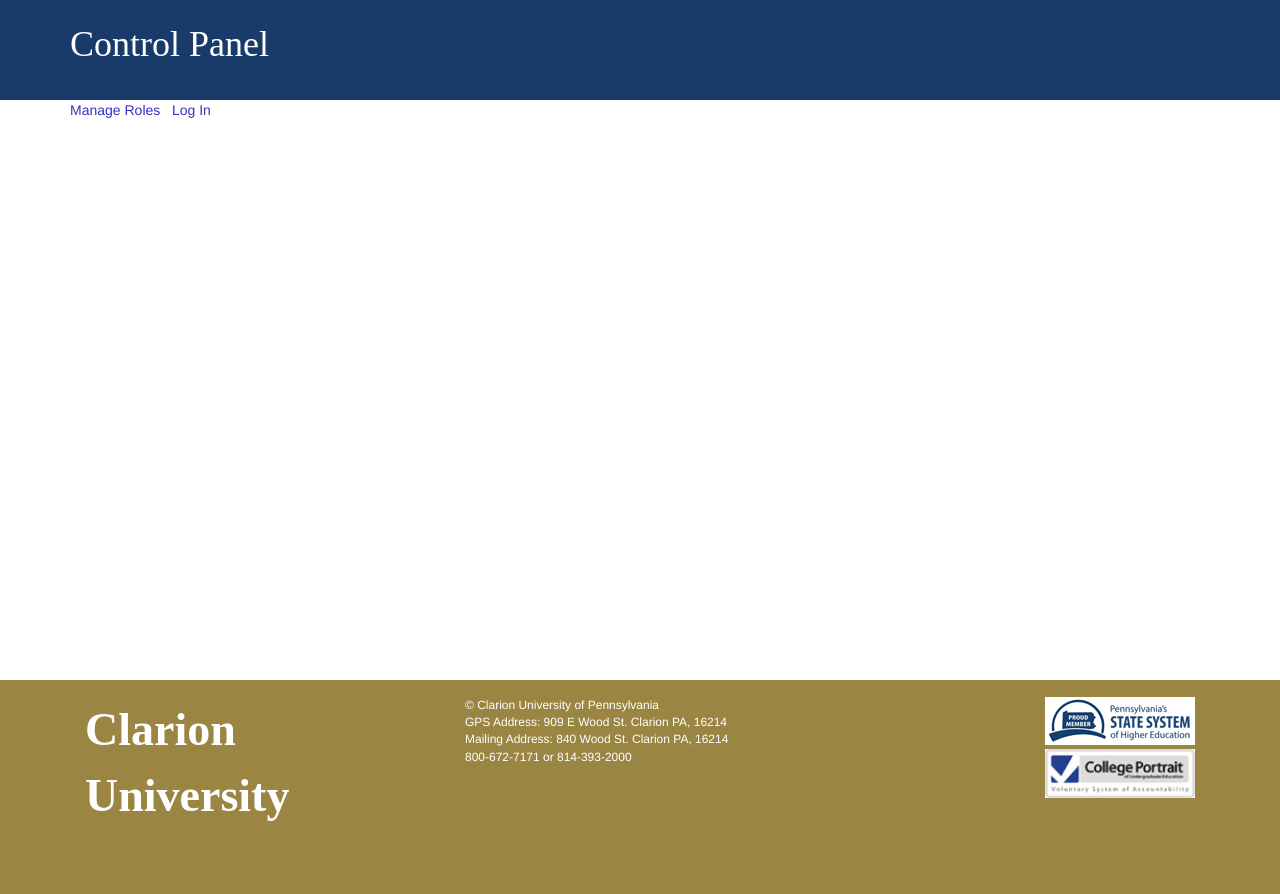
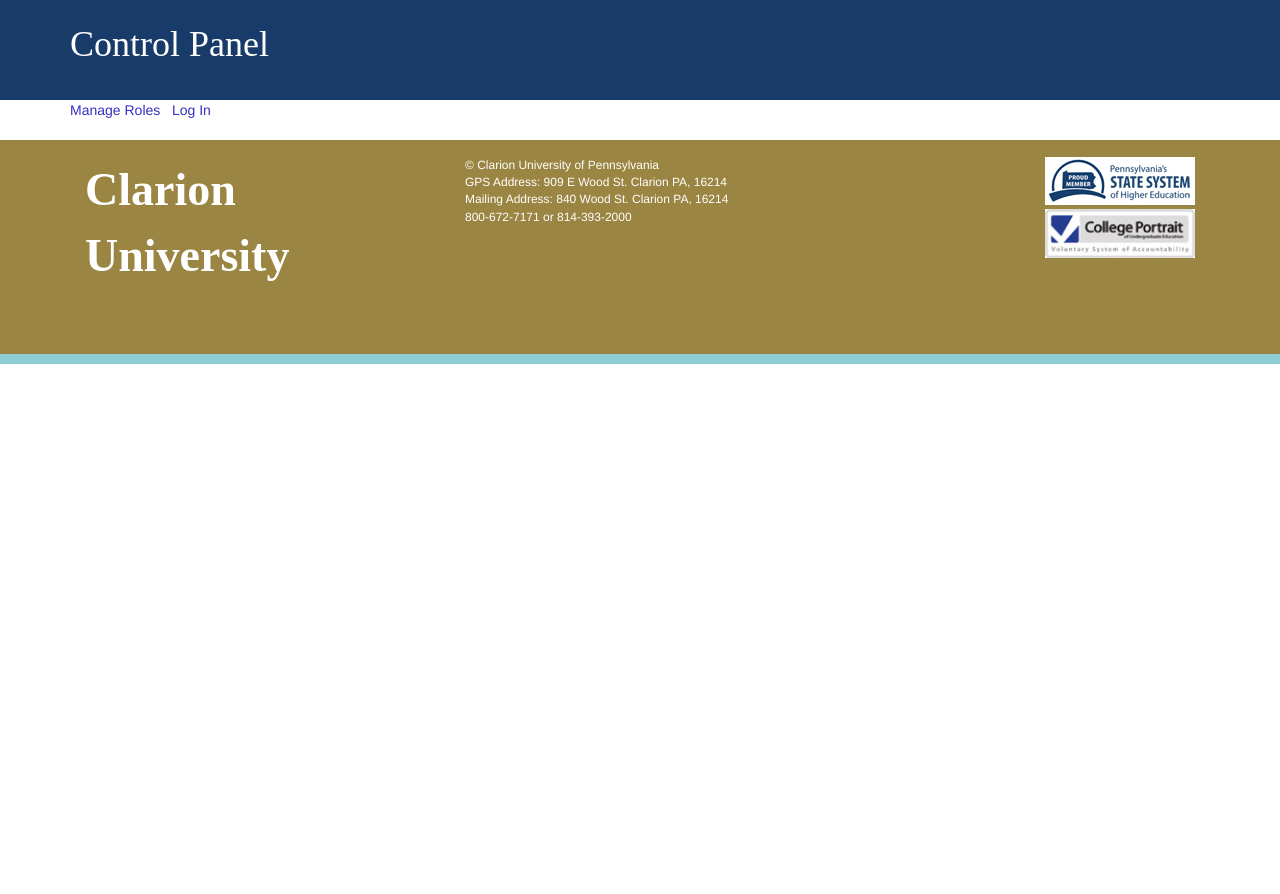
Before and after one commit to crzyman77/CUTHEREV2, a PHP site: page /CuThereV2/security/index.php in a window 1280 px wide. Shown: the part 60-954 px from the top of the page. After the commit the page ends 424 px from the top, so only its background shows below. Run offline with PHP 8.4, Linux system fonts and the light colour scheme; data comes from the database, SQL or seed files in the repository; some libraries are stand-ins or nearby versions.

Commit message:
Revert "Footer fix"
This reverts commit 2a45b30d0e900add1287c5d2a6fb1d172e9c4c6f.

```diff
--- a/css/main.css
+++ b/css/main.css
@@ -20,7 +20,6 @@
     font-size: 14px;
     line-height: 22px;
     color: #000;
-    margin-bottom: 60px;
   }
 
   html {
@@ -405,14 +404,9 @@
   margin-bottom: 60px;
 }
 
-.footer {
+footer {
   font-size: 0.85714em;
-  color: #fff;
-  position: absolute;
-  bottom: 0;
-  height: 60px;
-  width:100%
-  }
+  color: #fff; }
   footer .logo {
     display: block;
     margin-bottom: 1.42857em;
```
